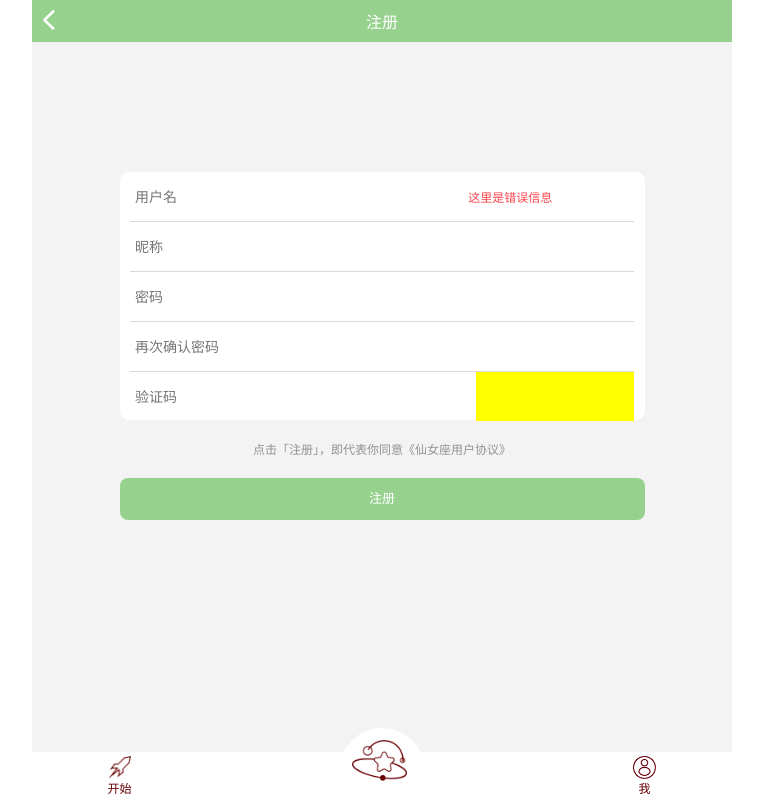
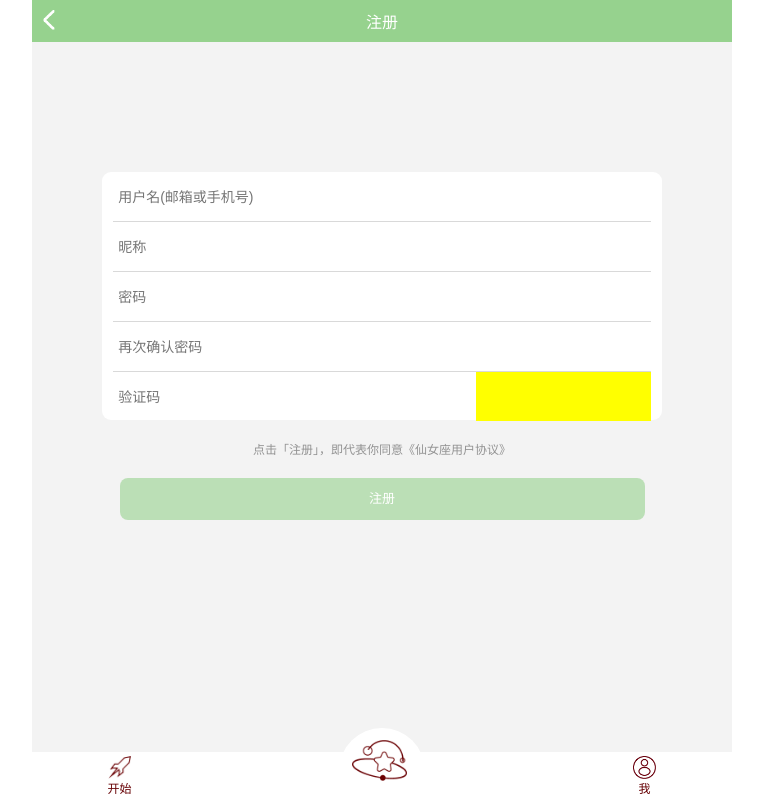
Before and after one commit to HyeKyoSecret/andromeda, a Vue app: page /register in a window 1280 px wide. Shown: the whole page, without its empty margins (258-1021 px from the left). Built offline with nearby package versions, Linux system fonts and the light colour scheme; what mint-ui would draw is missing.

Commit message:
register

```diff
--- a/src/pages/me/me.vue
+++ b/src/pages/me/me.vue
@@ -9,28 +9,28 @@
       </span>
     </div>
     <div class="me-content">
-      <div class="user-main">
-        <div class="head-img">
-          <img src="../../img/photo/head.jpg">
-        </div>
-        <div class="words">
-          <div class="name">沈皓清</div>
-          <div class="sign">
-            在乌云和尘埃之后是真理之光，他最终会投射出来并含笑驱散它们。
-          </div>
-          <div class="info">
-            <img src="../../img/icon/zan.png">
-            <div>4399</div>
-          </div>
-        </div>
-        <div class="icon">
-          <img src="../../img/icon/right.png">
-        </div>
-      </div>
-      <!--<div class="fake-user-main">-->
-        <!--<p>登陆仙女座，</p>-->
-        <!--<p>链接你与Ta们的故事</p>-->
+      <!--<div class="user-main">-->
+        <!--<div class="head-img">-->
+          <!--<img src="../../img/photo/head.jpg">-->
+        <!--</div>-->
+        <!--<div class="words">-->
+          <!--<div class="name">沈皓清</div>-->
+          <!--<div class="sign">-->
+            <!--在乌云和尘埃之后是真理之光，他最终会投射出来并含笑驱散它们。-->
+          <!--</div>-->
+          <!--<div class="info">-->
+            <!--<img src="../../img/icon/zan.png">-->
+            <!--<div>4399</div>-->
+          <!--</div>-->
+        <!--</div>-->
+        <!--<div class="icon">-->
+          <!--<img src="../../img/icon/right.png">-->
+        <!--</div>-->
       <!--</div>-->
+      <router-link to='/register' tag="div" class="fake-user-main">
+        <p>登陆仙女座，</p>
+        <p>链接你与Ta们的故事</p>
+      </router-link>
       <div class="user-operation">
         <router-link :to='item.path' tag='div' class="line" v-for='item in operation'>
           <div class="left">
--- a/src/pages/register/register.vue
+++ b/src/pages/register/register.vue
@@ -14,23 +14,23 @@
     </div>
     <div class="register-input">
       <div>
-        <input type="text" placeholder="用户名">
-        <span class="error-info">这里是错误信息</span>
+        <input type="text" v-model="userName" placeholder="用户名(邮箱或手机号)" @change="userNameValidator">
+        <span class="error-info">{{userNameError}}</span>
       </div>
       <div>
-        <input type="text" placeholder="昵称">
-        <span class="error-info"></span>
+        <input type="text" v-model="nickName" placeholder="昵称" @change="nickNameValidator">
+        <span class="error-info">{{nickNameError}}</span>
       </div>
       <div>
-        <input type="password" placeholder="密码">
-        <span class="error-info"></span>
+        <input type="password" v-model="password" placeholder="密码" @change="passwordValidator">
+        <span class="error-info">{{passwordError}}</span>
       </div>
       <div>
-        <input type="password" placeholder="再次确认密码">
-        <span class="error-info"></span>
+        <input type="password" v-model="confirmPs" placeholder="再次确认密码" @change ="confirmPsValidator">
+        <span class="error-info">{{confirmPsError}}</span>
       </div>
       <div>
-        <input type="text" placeholder="验证码">
+        <input type="text" v-model="captcha" placeholder="验证码">
         <span class="error-info"></span>
         <span class="vc"></span>
       </div>
@@ -38,7 +38,10 @@
     <div class="licence">
       <p>点击「注册」，即代表你同意《仙女座用户协议》</p>
     </div>
-    <div class="register-btn">
+    <div class="register-btn" v-if="this.registerPermit">
+      注册
+    </div>
+    <div class="fake-register-btn" v-else>
       注册
     </div>
     <foot-menu></foot-menu>
@@ -47,6 +50,78 @@
 <script>
   import FootMenu from '../../components/foot-menu.vue'
   export default {
+    data () {
+      return {
+        userName: '',
+        userNameError: '',
+        nickName: '',
+        nickNameError: '',
+        password: '',
+        passwordError: '',
+        confirmPs: '',
+        confirmPsError: '',
+        captcha: '',
+        captchaError: '',
+        userCheck: false,
+        nickCheck: false,
+        psCheck: false,
+        cfCheck: false
+      }
+    },
+    computed: {
+      registerPermit: function () {
+        return this.userCheck && this.nickCheck && this.psCheck && this.cfCheck
+      }
+    },
+    methods: {
+      userNameValidator () {
+        let emailReg = /^[a-zA-Z0-9_-]+@[a-zA-Z0-9_-]+(\.[a-zA-Z0-9_-]+)+$/
+        let phoneReg = /^1[3|4|5|7|8][0-9]{9}$/
+        if (this.userName && (emailReg.test(this.userName) || phoneReg.test(this.userName))) {
+          // 正常逻辑
+          this.userNameError = ''
+          this.userCheck = true
+        } else {
+          this.userNameError = '用户名格式错误'
+          this.userCheck = false
+        }
+      },
+      nickNameValidator () {
+        let nickReg = /^[\u4E00-\u9FA5A-Za-z0-9_]+$/
+        if (this.nickName && nickReg.test(this.nickName)) {
+          // 正常逻辑，昵称不能重复
+          this.nickNameError = ''
+          this.nickCheck = true
+        } else {
+          this.nickNameError = '昵称只能包含字母数字和下划线'
+          this.nickCheck = false
+        }
+      },
+      passwordValidator () {
+        let psReg = /^[A-Za-z0-9]+$/  // 字母数字
+        if (this.password.length >= 6 && this.password.length <= 16) {
+          if (psReg.test(this.password)) {
+            this.passwordError = ''
+            // 正常逻辑
+            this.psCheck = true
+          } else {
+            this.passwordError = '密码只能包含数字和字母'
+            this.psCheck = false
+          }
+        } else {
+          this.passwordError = '密码必须是6-16位的数字字母'
+        }
+      },
+      confirmPsValidator () {
+        if (this.confirmPs !== this.password) {
+          this.confirmPsError = '两次输入的密码不一致'
+          this.cfCheck = false
+        } else {
+          this.confirmPsError = ''
+          this.cfCheck = true
+        }
+      }
+    },
     components: {
       FootMenu
     }
@@ -82,7 +157,7 @@
       height: 130px;
     }
     .register-input {
-      width: 75%;
+      width: 80%;
       margin: 0 auto;
       border-radius: 9px;
       height: 248px;
@@ -95,11 +170,12 @@
         display: flex;
         align-items: center;
         input {
+          flex: 7;
+          height: 39px;
           color: #333333;
           border: none;
           outline: none;
           padding-left: 5px;
-          flex: 2;
           font-size: 14px;
           overflow: hidden;
         }
@@ -108,7 +184,7 @@
           input{
             flex: 1;
           }
-          .error-icon {
+          .error-info {
             flex: 1;
           }
           .vc {  // 临时占位 验证码
@@ -119,7 +195,7 @@
           }
         }
         .error-info {
-          flex: 1;
+          flex: 4;
           font-size: 12px;
           color: $main-red;
         }
@@ -145,5 +221,15 @@
       text-align: center;
       line-height: 42px;
     }
+    .fake-register-btn {
+      width: 75%;
+      height: 42px;
+      border-radius: 8px;
+      margin: 20px auto 0 auto;
+      background: rgba(150, 210, 142, 0.6);
+      color: white;
+      text-align: center;
+      line-height: 42px;
+    }
   }
 </style>
```
